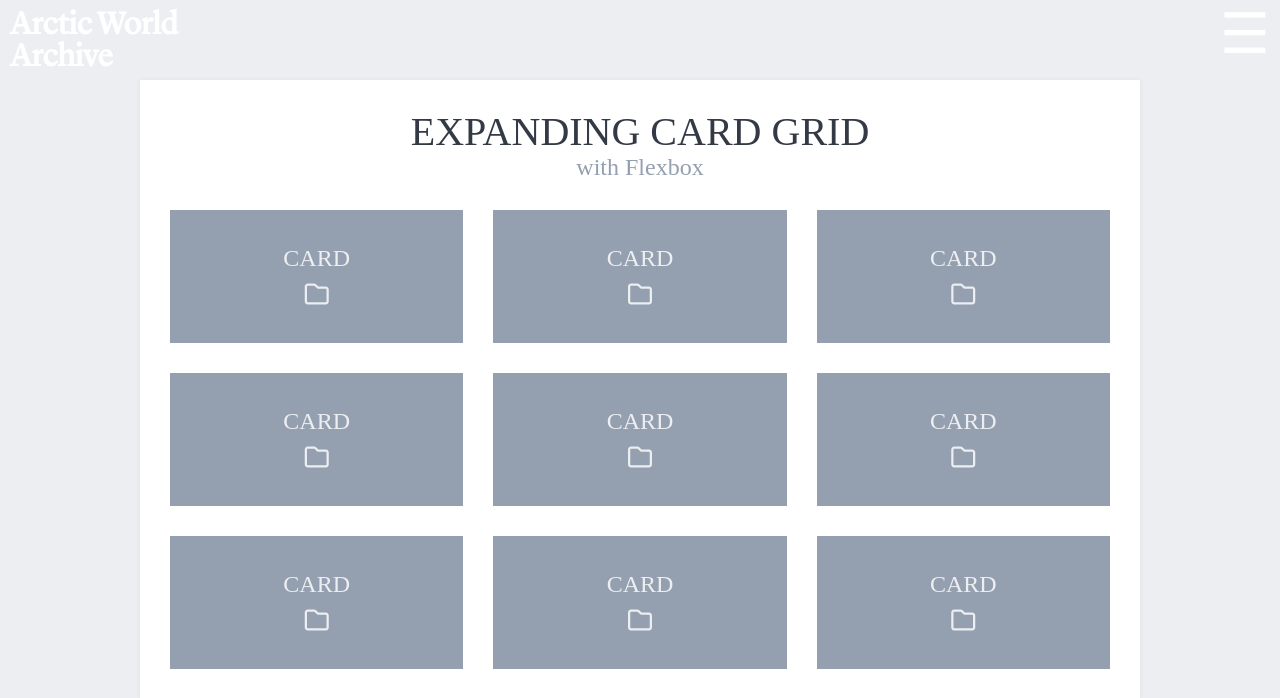
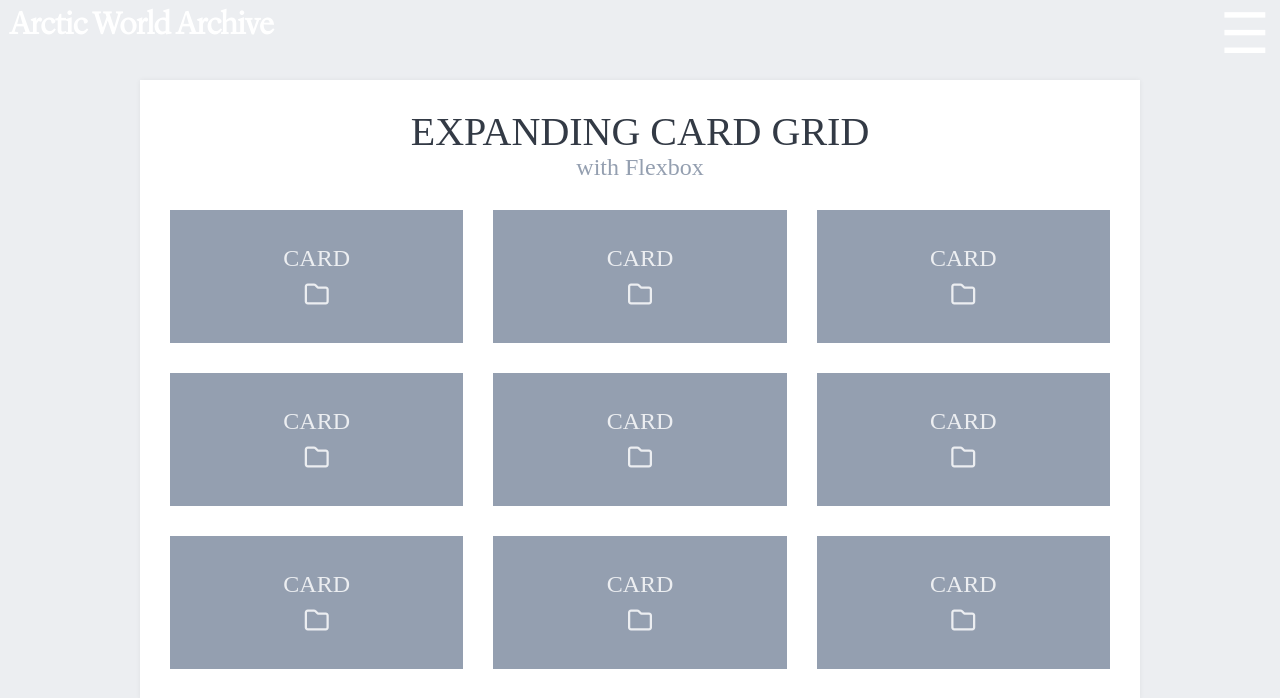
Before and after one commit to FreiBj/FreiBj.github.io, a PHP site: page /awa/memories.html in a window 1280 px wide. Shown: the top 698 px of the page. Run offline with PHP 8.4, Linux system fonts and the light colour scheme; some libraries are stand-ins or nearby versions.

Commit message:
Made awa text to one line and changed a header picture

```diff
--- a/awa/nav.css
+++ b/awa/nav.css
@@ -103,7 +103,7 @@ span.awa h1 {
     cursor:pointer;
     color:white;
     margin:10px;
-    max-width:200px;
+    max-width:400px;
     z-index:1; /*Skal ligge over alt annet*/
     line-height: 1;
 
@@ -111,7 +111,7 @@ span.awa h1 {
     top: 0;
     left: 0;
 
-		font-family: "LyonDisplay-Regular", sans-serif;
+		font-family: "LyonDisplay-Light", sans-serif;
 	  text-align:left;
 }
 
--- a/awa/style.css
+++ b/awa/style.css
@@ -131,5 +131,5 @@
 }
 
 .info-div:nth-child(2) {
-    background-image: url('https://images.unsplash.com/photo-1526241293825-22718a4c8f97?ixlib=rb-1.2.1&ixid=eyJhcHBfaWQiOjEyMDd9&auto');
+    background-image: url('darkMountians.jpg');
 }
```
Also changed, not shown: awa/darkMountians.jpg (added).
